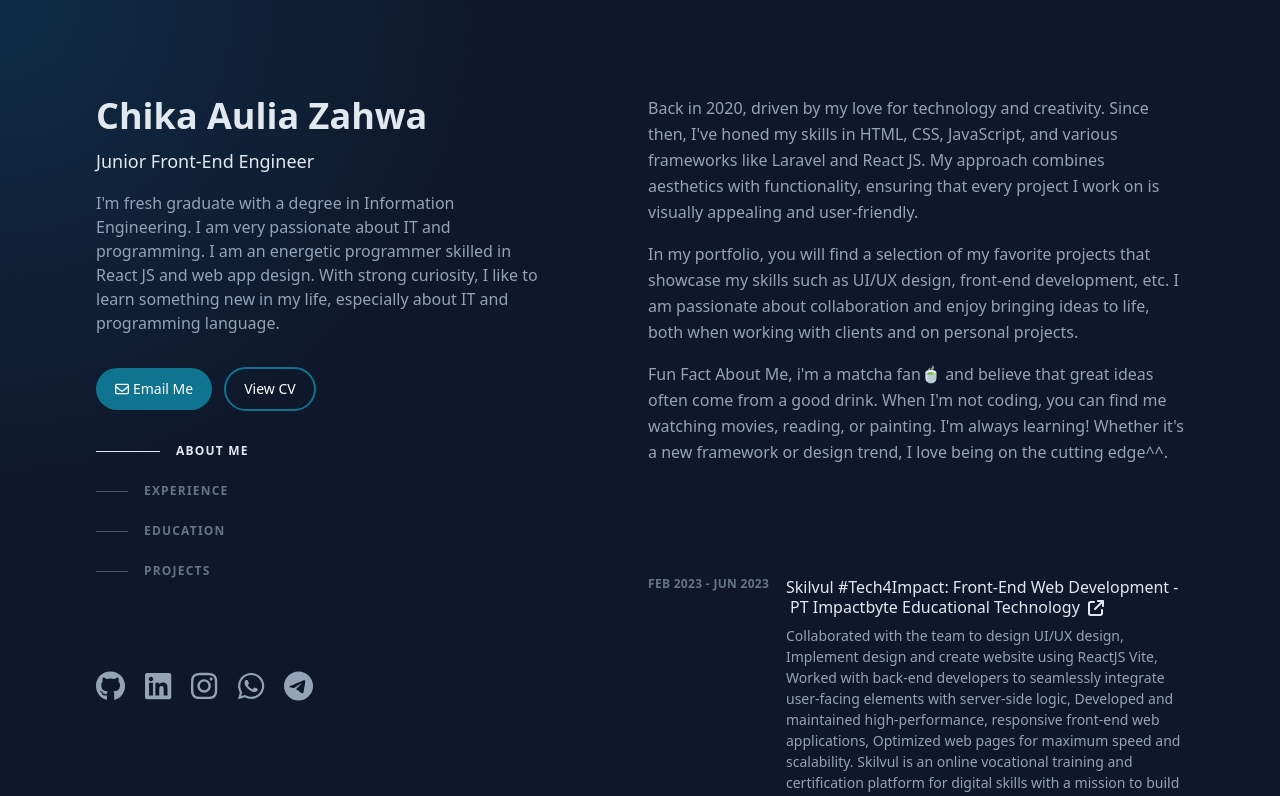
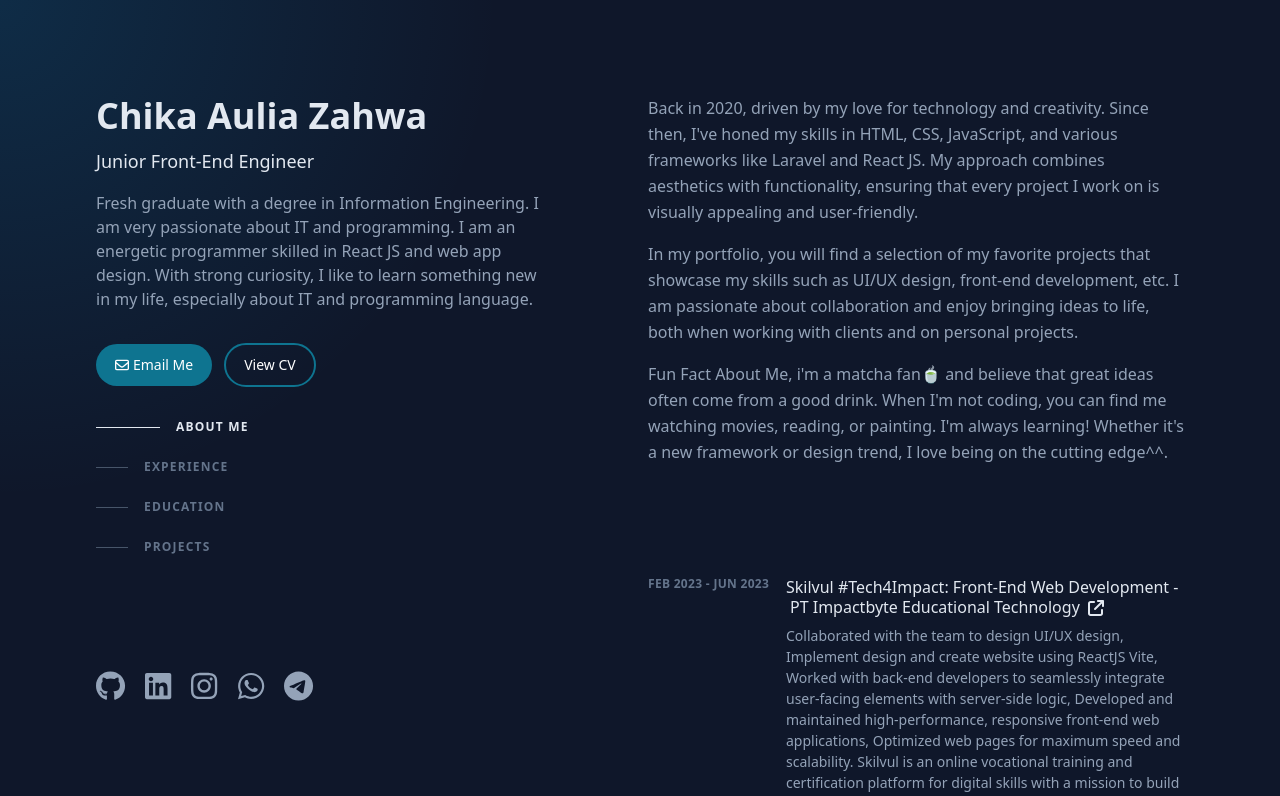
Before and after one commit to chikaauli/MY_CV, a React (Vite) app: page / in a window 1280 px wide. Shown: the top 796 px of the page. Built offline with nearby package versions, Linux system fonts and the light colour scheme.

Commit message:
about us

```diff
--- a/src/components/Header/Header.jsx
+++ b/src/components/Header/Header.jsx
@@ -17,7 +17,7 @@ const Header = () => {
           </h6>
         </div>
         <p className="mt-4 max-w-md leading-normal">
-          I'm fresh graduate with a degree in Information Engineering. I am very
+          Fresh graduate with a degree in Information Engineering. I am very
           passionate about IT and programming. I am an energetic programmer
           skilled in React JS and web app design. With strong curiosity, I like
           to learn something new in my life, especially about IT and programming
```
